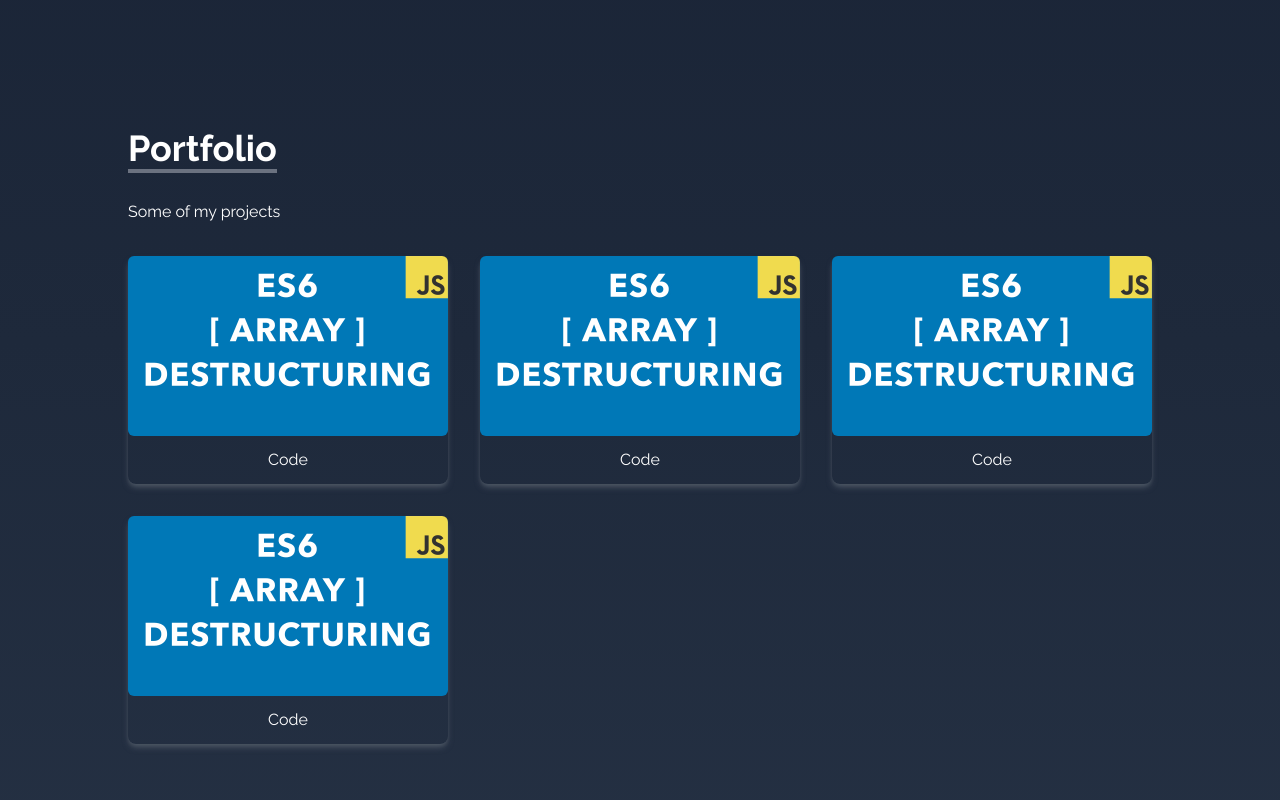
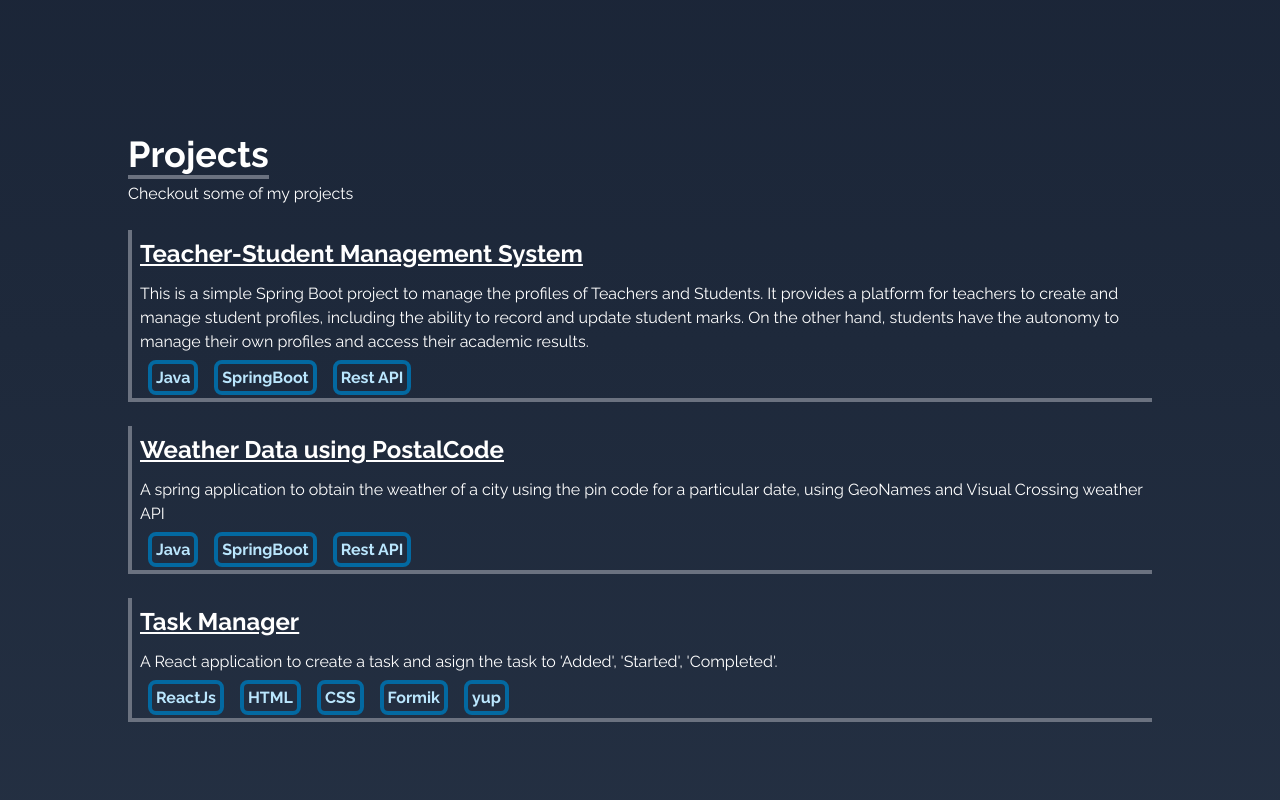
Before and after one commit to V24039/css-portfolio, a React (Create React App) app: page / in a window 1280 px wide. Shown: the part 1420-2220 px from the top of the page. Built offline with nearby package versions, Linux system fonts and the light colour scheme.

Commit message:
project section

```diff
--- a/src/App.tsx
+++ b/src/App.tsx
@@ -2,7 +2,7 @@ import { About } from "./components/Pages/About";
 import { Contact } from "./components/Pages/Contact";
 import { Home } from "./components/Pages/Home";
 import { NavBar } from "./components/NavBar";
-import { Portfolio } from "./components/Pages/Portfolio";
+import { Portfolio } from "./components/Pages/Projects";
 import { Skills } from "./components/Pages/Skills";
 
 function App() {
--- a/src/components/NavBar/const.ts
+++ b/src/components/NavBar/const.ts
@@ -5,7 +5,7 @@ export const navLinks = [
     },
     {
         id: 1,
-        label:"Portfolio"
+        label:"Projects"
     },
     {
         id: 2,
--- a/src/components/Pages/Portfolio/Portfolio.tsx
+++ /dev/null
@@ -1,59 +0,0 @@
-import arrayDestruct from "../../../assets/portfolio/arrayDestruct.jpg";
-
-const Portfolio = () => {
-  return (
-    <div
-      id="Portfolio"
-      className="max-w-screen-lg mx-auto flex flex-col justify-center w-full h-full pt-28 md:h-screen"
-    >
-      <h1 className="text-4xl font-bold inline">
-        <text className="border-b-4 border-gray-500">Portfolio</text>
-      </h1>
-      <p className="py-8">Some of my projects</p>
-      <div className="grid sm:grid-cols-2 md:grid-cols-3 gap-8 px-12 sm:px-0">
-        <div className="shadow-md shadow-gray-600 rounded-lg">
-          <img
-            src={arrayDestruct}
-            alt=""
-            className="rounded-md duration-200 hover:scale-105"
-          />
-          <div className="flex items-center justify-center py-3">
-            <button>Code</button>
-          </div>
-        </div>
-        <div className="shadow-md shadow-gray-600 rounded-lg">
-          <img
-            src={arrayDestruct}
-            alt=""
-            className="rounded-md duration-200 hover:scale-105"
-          />
-          <div className="flex items-center justify-center py-3">
-            <button>Code</button>
-          </div>
-        </div>
-        <div className="shadow-md shadow-gray-600 rounded-lg">
-          <img
-            src={arrayDestruct}
-            alt=""
-            className="rounded-md duration-200 hover:scale-105"
-          />
-          <div className="flex items-center justify-center py-3">
-            <button>Code</button>
-          </div>
-        </div>
-        <div className="shadow-md shadow-gray-600 rounded-lg">
-          <img
-            src={arrayDestruct}
-            alt=""
-            className="rounded-md duration-200 hover:scale-105"
-          />
-          <div className="flex items-center justify-center py-3">
-            <button>Code</button>
-          </div>
-        </div>
-      </div>
-    </div>
-  );
-};
-
-export default Portfolio;
--- a/src/components/Pages/Portfolio/index.ts
+++ /dev/null
@@ -1 +0,0 @@
-export { default as Portfolio } from "./Portfolio";
--- /dev/null
+++ b/src/components/Pages/Projects/Projects.tsx
@@ -0,0 +1,36 @@
+import { IProjectValues, projects } from "./const";
+
+const Projects = () => {
+  const getProjects = (project: IProjectValues, index: number) => (
+    <div key={`project-${index}`} className="flex flex-col gap-3 border-l-4 border-b-4 p-2 border-gray-500">
+      <p className="text-2xl font-bold inline underline hover:text-violet-400">
+        <a href={project.gitHub}>{project.label}</a>
+      </p>
+      <section>{project.descp}</section>
+      <section>
+        {project.techUsed.map((value) => (
+          <span className="font-bold m-2 p-1 border-4 border-sky-700 text-sky-200 rounded-lg">
+            {value}
+          </span>
+        ))}
+      </section>
+    </div>
+  );
+
+  return (
+    <div
+      id="Projects"
+      className="max-w-screen-lg mx-auto flex flex-col justify-center w-full h-full pt-24 md:h-screen"
+    >
+      <h1 className="text-4xl font-bold inline">
+        <text className="border-b-4 border-gray-500">Projects</text>
+      </h1>
+      <p className="pt-2 pb-6">Checkout some of my projects</p>
+      <div className="flex flex-col gap-6">
+        {projects.map((project, index) => getProjects(project, index))}
+      </div>
+    </div>
+  );
+};
+
+export default Projects;
--- /dev/null
+++ b/src/components/Pages/Projects/const.ts
@@ -0,0 +1,30 @@
+export interface IProjectValues {
+    label: string;
+    descp: string;
+    gitHub: string;
+    techUsed: string[];
+}
+
+export const projects:IProjectValues[] = [
+  {
+    label: "Teacher-Student Management System",
+    descp:
+      "This is a simple Spring Boot project to manage the profiles of Teachers and Students. It provides a platform for teachers to create and manage student profiles, including the ability to record and update student marks. On the other hand, students have the autonomy to manage their own profiles and access their academic results.",
+    gitHub: "https://github.com/V24039/Student",
+    techUsed: ["Java", "SpringBoot", "Rest API"],
+  },
+  {
+    label: "Weather Data using PostalCode",
+    descp:
+      "A spring application to obtain the weather of a city using the pin code for a particular date, using GeoNames and Visual Crossing weather API",
+    gitHub: "https://github.com/V24039/Weather",
+    techUsed: ["Java", "SpringBoot", "Rest API"],
+  },
+  {
+    label: "Task Manager",
+    descp:
+      "A React application to create a task and asign the task to 'Added', 'Started', 'Completed'.",
+    gitHub: "https://github.com/V24039/task-manager",
+    techUsed: ["ReactJs", "HTML", "CSS", "Formik","yup"],
+  },
+];
--- /dev/null
+++ b/src/components/Pages/Projects/index.ts
@@ -0,0 +1 @@
+export { default as Portfolio } from "./Projects";
```
